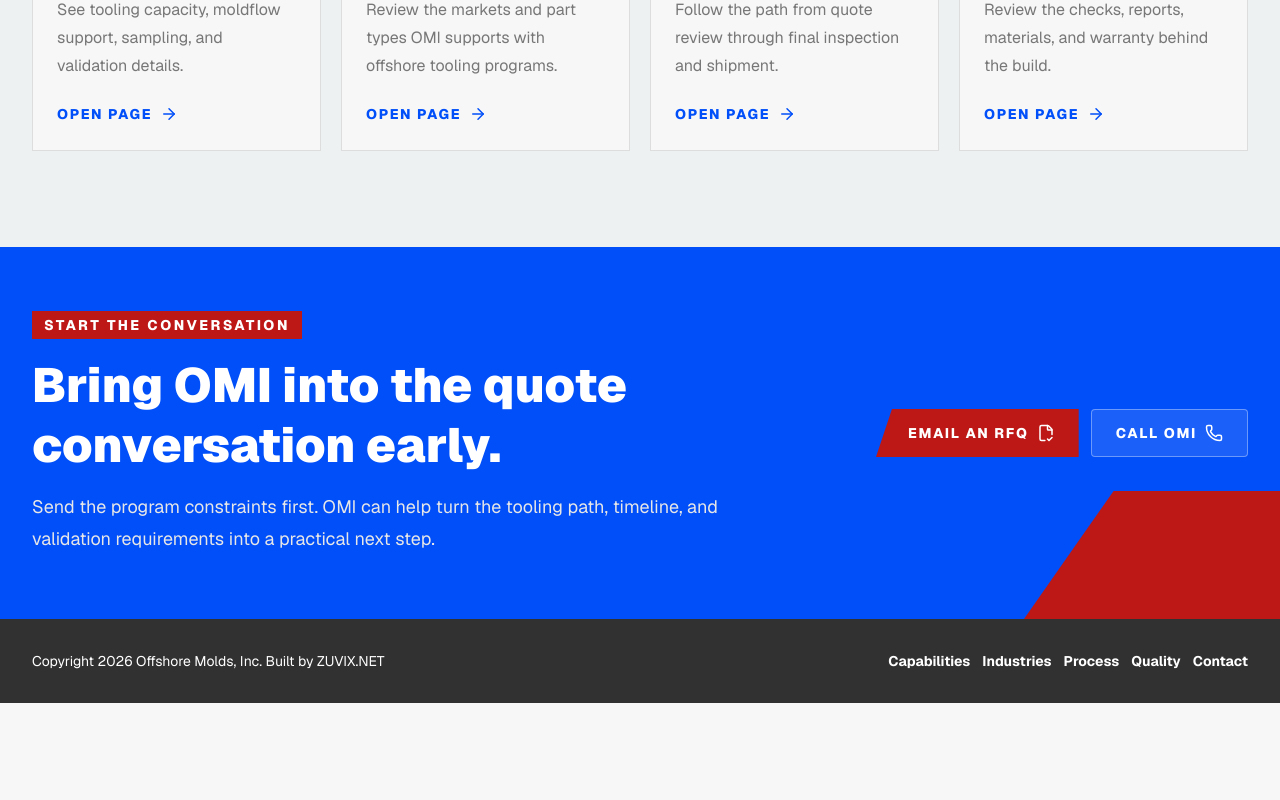
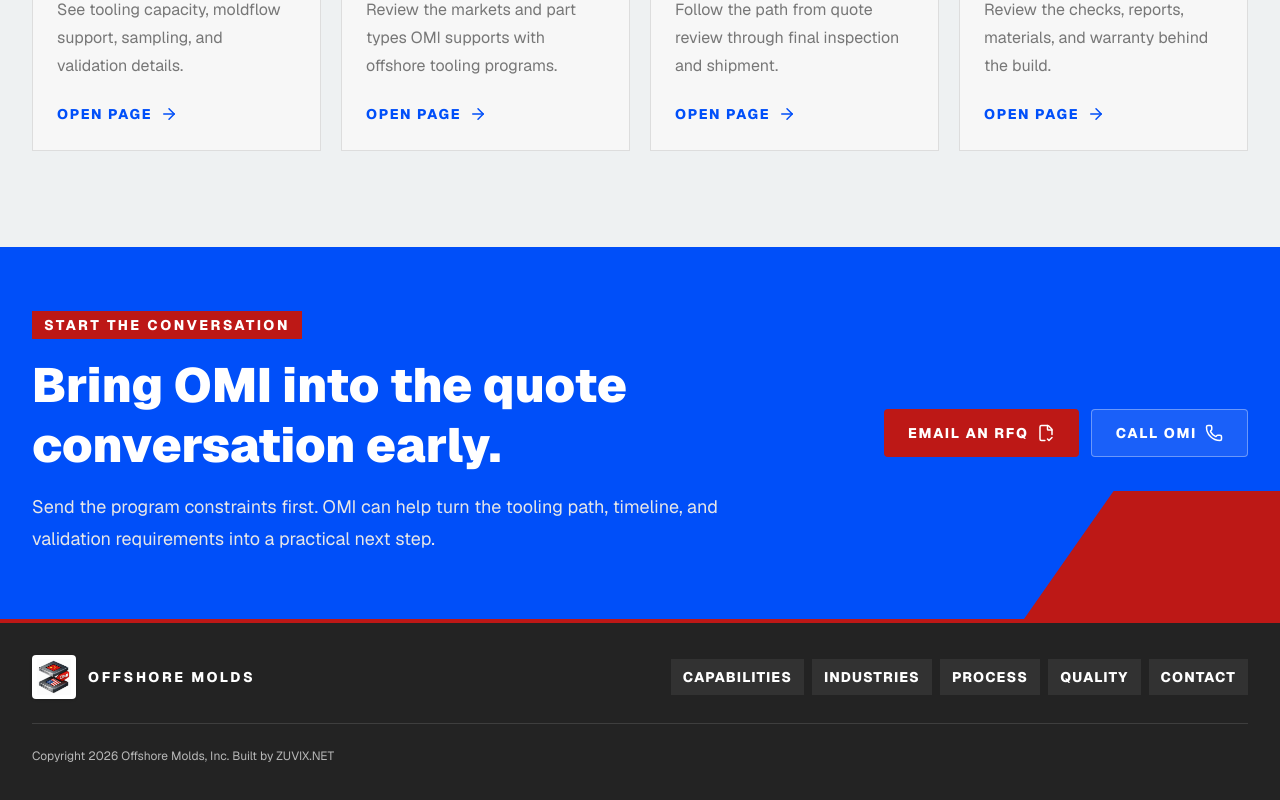
Before and after one commit to swaltersjrtest/offshoremolds, a Next.js app: page / in a window 1280 px wide. Shown: the part 3016-3816 px from the top of the page. Before the commit the page ends 3719 px from the top, so only its background shows below. Built offline with nearby package versions, Linux system fonts and the light colour scheme.

Commit message:
Improve mobile navigation and footer

```diff
--- a/src/app/components/site-shell.tsx
+++ b/src/app/components/site-shell.tsx
@@ -6,6 +6,7 @@ import {
   Clock3,
   FileCheck2,
   Mail,
+  Menu,
   MapPin,
   Phone,
 } from "lucide-react";
@@ -37,7 +38,7 @@ export function SiteHeader({ variant = "solid" }: HeaderProps) {
         isOverlay ? "bg-white/95" : "bg-white",
       )}
     >
-      <div className="mx-auto flex max-w-7xl items-center justify-between gap-3 px-4 py-3 sm:gap-4 sm:px-6 lg:px-8">
+      <div className="mx-auto flex max-w-7xl items-center justify-between gap-3 px-3 py-3 sm:gap-4 sm:px-6 lg:px-8">
         <Link href="/" aria-label="Offshore Molds home" className="flex min-w-0 items-center gap-2 sm:gap-3">
           <span
             className={cn(
@@ -82,13 +83,48 @@ export function SiteHeader({ variant = "solid" }: HeaderProps) {
 
         <Link
           href="/contact"
-          className="inline-flex min-h-12 items-center gap-2 bg-[#BD1816] px-5 pl-7 text-sm font-extrabold uppercase tracking-[0.08em] text-white shadow-sm transition hover:brightness-90"
+          className="hidden min-h-12 items-center gap-2 bg-[#BD1816] px-5 pl-7 text-sm font-extrabold uppercase tracking-[0.08em] text-white shadow-sm transition hover:brightness-90 md:inline-flex"
           style={{ clipPath: "polygon(18px 0, 100% 0, 100% 100%, 0 100%)" }}
         >
           <Phone aria-hidden="true" size={17} />
           <span className="hidden sm:inline">Start the conversation</span>
           <span className="sm:hidden">Contact</span>
         </Link>
+
+        <details className="group relative md:hidden">
+          <summary className="flex min-h-11 cursor-pointer list-none items-center justify-center gap-2 bg-[#BD1816] px-4 pl-6 text-xs font-extrabold uppercase tracking-[0.12em] text-white shadow-sm transition hover:brightness-90 focus:outline-none focus-visible:ring-2 focus-visible:ring-[#004ff9] focus-visible:ring-offset-2 [&::-webkit-details-marker]:hidden">
+            <Menu aria-hidden="true" size={18} />
+            Menu
+          </summary>
+          <div className="fixed left-3 right-3 top-[4.75rem] z-[60] border border-[#d7dcde] bg-white p-3 text-[#222222] shadow-2xl">
+            <nav aria-label="Mobile navigation" className="grid gap-2">
+              {mainNav.map((item) => (
+                <Link
+                  key={item.href}
+                  href={item.href}
+                  className="flex min-h-11 items-center justify-between border border-[#e1e5e7] bg-[#f8faf9] px-4 text-sm font-extrabold uppercase tracking-[0.12em] transition hover:border-[#004ff9] hover:text-[#004ff9]"
+                >
+                  {item.label}
+                  <ArrowRight aria-hidden="true" size={16} />
+                </Link>
+              ))}
+            </nav>
+            <div className="mt-3 grid gap-2 border-t border-[#e1e5e7] pt-3">
+              <a
+                href={contactInfo.rfqHref}
+                className="flex min-h-11 items-center justify-center gap-2 bg-[#BD1816] px-4 text-sm font-extrabold uppercase tracking-[0.12em] text-white"
+              >
+                Email an RFQ <FileCheck2 aria-hidden="true" size={17} />
+              </a>
+              <a
+                href={contactInfo.phoneHref}
+                className="flex min-h-11 items-center justify-center gap-2 border border-[#004ff9] px-4 text-sm font-extrabold uppercase tracking-[0.12em] text-[#004ff9]"
+              >
+                Call OMI <Phone aria-hidden="true" size={17} />
+              </a>
+            </div>
+          </div>
+        </details>
       </div>
     </header>
   );
@@ -250,10 +286,10 @@ export function CtaBand({
   return (
     <section className="relative overflow-hidden bg-[#004ff9] px-4 py-16 text-white sm:px-6 lg:px-8">
       <div
-        className="absolute bottom-0 right-0 h-32 w-64 bg-[#BD1816]"
+        className="absolute bottom-0 right-0 hidden h-32 w-64 bg-[#BD1816] sm:block"
         style={{ clipPath: "polygon(35% 0, 100% 0, 100% 100%, 0 100%)" }}
       />
-      <div className="mx-auto flex max-w-7xl flex-col justify-between gap-8 lg:flex-row lg:items-center">
+      <div className="relative z-10 mx-auto flex max-w-7xl flex-col justify-between gap-8 lg:flex-row lg:items-center">
         <div className="max-w-3xl">
           <p className="inline-flex bg-[#BD1816] px-3 py-1 text-sm font-extrabold uppercase tracking-[0.18em] text-white">
             Start the conversation
@@ -264,14 +300,13 @@ export function CtaBand({
         <div className="flex flex-col gap-3 sm:flex-row lg:flex-col xl:flex-row">
           <a
             href={contactInfo.rfqHref}
-            className="inline-flex min-h-12 items-center justify-center gap-2 bg-[#BD1816] px-6 pl-8 text-sm font-extrabold uppercase tracking-[0.12em] text-white transition hover:brightness-90"
-            style={{ clipPath: "polygon(16px 0, 100% 0, 100% 100%, 0 100%)" }}
+            className="inline-flex min-h-12 w-full items-center justify-center gap-2 rounded-[4px] bg-[#BD1816] px-6 text-sm font-extrabold uppercase tracking-[0.12em] text-white transition hover:brightness-90 sm:w-auto"
           >
             Email an RFQ <FileCheck2 aria-hidden="true" size={18} />
           </a>
           <a
             href={contactInfo.phoneHref}
-            className="inline-flex min-h-12 items-center justify-center gap-2 rounded-[4px] border border-white/35 bg-white/10 px-6 text-sm font-extrabold uppercase tracking-[0.12em] text-white transition hover:bg-white hover:text-[#222222]"
+            className="inline-flex min-h-12 w-full items-center justify-center gap-2 rounded-[4px] border border-white/35 bg-white/10 px-6 text-sm font-extrabold uppercase tracking-[0.12em] text-white transition hover:bg-white hover:text-[#222222] sm:w-auto"
           >
             Call OMI <Phone aria-hidden="true" size={18} />
           </a>
@@ -283,15 +318,41 @@ export function CtaBand({
 
 export function SiteFooter() {
   return (
-    <footer className="bg-[#313131] px-4 py-8 text-white sm:px-6 lg:px-8">
-      <div className="mx-auto flex max-w-7xl flex-col gap-4 sm:flex-row sm:items-center sm:justify-between">
-        <p className="text-sm">Copyright 2026 Offshore Molds, Inc. Built by ZUVIX.NET</p>
-        <div className="flex flex-wrap items-center gap-3 text-sm font-bold">
-          {mainNav.map((item) => (
-            <Link key={item.href} href={item.href} className="text-white hover:text-[#BD1816]">
-              {item.label}
-            </Link>
-          ))}
+    <footer className="border-t-4 border-[#BD1816] bg-[#232323] px-4 py-8 text-white sm:px-6 lg:px-8">
+      <div className="mx-auto grid max-w-7xl gap-6">
+        <div className="flex flex-col gap-5 md:flex-row md:items-center md:justify-between">
+          <Link href="/" aria-label="Offshore Molds home" className="flex items-center gap-3">
+            <span className="flex h-11 w-11 shrink-0 items-center justify-center rounded-[4px] bg-white p-1 shadow-sm">
+              <Image
+                src="/omi/logo-white-bg.jpg"
+                alt="Offshore Molds logo"
+                width={1024}
+                height={1110}
+                className="h-full w-full object-contain"
+              />
+            </span>
+            <span className="text-sm font-extrabold uppercase tracking-[0.18em]">
+              Offshore Molds
+            </span>
+          </Link>
+
+          <nav aria-label="Footer navigation" className="grid grid-cols-2 gap-2 sm:flex sm:flex-wrap sm:items-center sm:justify-end">
+            {mainNav.map((item) => (
+              <Link
+                key={item.href}
+                href={item.href}
+                className="bg-white/7 px-3 py-2 text-center text-sm font-extrabold uppercase tracking-[0.08em] text-white transition hover:bg-white hover:text-[#222222]"
+              >
+                {item.label}
+              </Link>
+            ))}
+          </nav>
+        </div>
+
+        <div className="border-t border-white/12 pt-5">
+          <p className="text-xs leading-6 text-white/68">
+            Copyright 2026 Offshore Molds, Inc. Built by ZUVIX.NET
+          </p>
         </div>
       </div>
     </footer>
```
